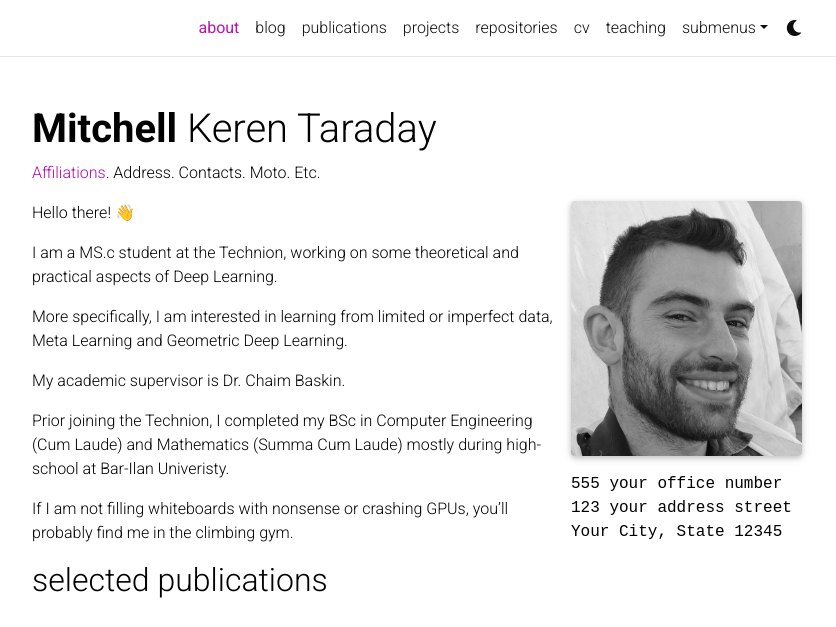
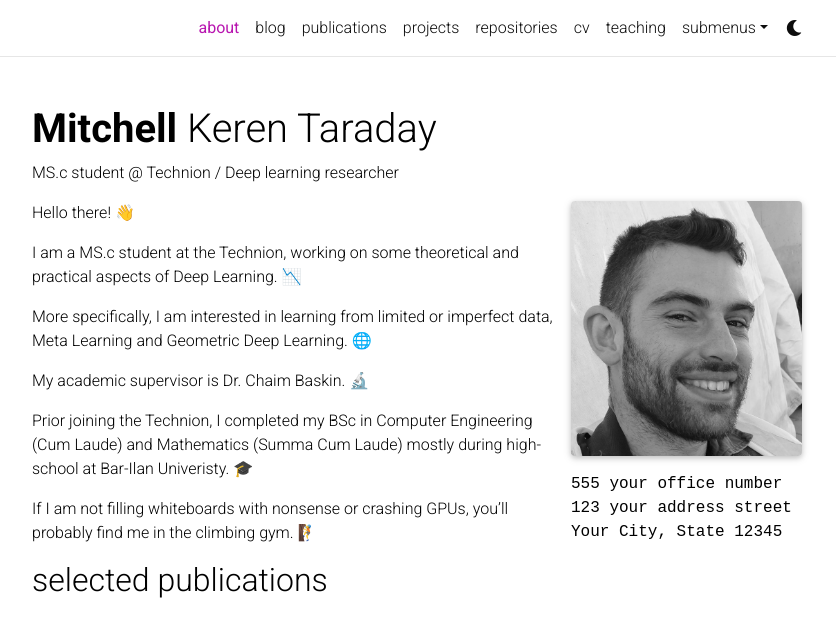
Before and after one commit to MitchellKT/MitchellKT.github.io, a Jekyll site: the page built from _pages/about.md, in a window 1280 px wide, cut to the strip 0-627 px from the top of the page. Shown: the whole strip, without its empty margins (223-1059 px from the left). Built offline with Jekyll 4.4.1, drawn with Linux system fonts in a browser that asks for light colours; full-size pictures stand in for the smaller copies a plugin makes; emoji names are drawn with the system emoji font; comment, search, counter and statistics services are not loaded; a style sheet for code colours, icons or effects is not loaded; some of the changed lines change nothing that is shown.

Commit message:
Update about.md

```diff
--- a/_pages/about.md
+++ b/_pages/about.md
@@ -2,7 +2,7 @@
 layout: about
 title: about
 permalink: /
-subtitle: <a href='#'>Affiliations</a>. Address. Contacts. Moto. Etc.
+subtitle: MS.c student @ Technion / Deep learning researcher
 
 profile:
   align: right
@@ -21,15 +21,15 @@ social: true  # includes social icons at the bottom of the page
 
 Hello there! :wave:
 
-I am a MS.c student at the Technion, working on some theoretical and practical aspects of Deep Learning.
+I am a MS.c student at the Technion, working on some theoretical and practical aspects of Deep Learning. :chart_with_downwards_trend:
 
-More specifically, I am interested in learning from limited or imperfect data, Meta Learning and Geometric Deep Learning.
+More specifically, I am interested in learning from limited or imperfect data, Meta Learning and Geometric Deep Learning. :globe_with_meridians:
 
-My academic supervisor is Dr. Chaim Baskin.
+My academic supervisor is Dr. Chaim Baskin. :microscope:
 
-Prior joining the Technion, I completed my BSc in Computer Engineering (Cum Laude) and Mathematics (Summa Cum Laude) mostly during high-school at Bar-Ilan Univeristy.
+Prior joining the Technion, I completed my BSc in Computer Engineering (Cum Laude) and Mathematics (Summa Cum Laude) mostly during high-school at Bar-Ilan Univeristy. :mortar_board:
 
-If I am not filling whiteboards with nonsense or crashing GPUs, you'll probably find me in the climbing gym.
+If I am not filling whiteboards with nonsense or crashing GPUs, you'll probably find me in the climbing gym. :climbing:
 
 <!--
 Write your biography here. Tell the world about yourself. Link to your favorite [subreddit](http://reddit.com). You can put a picture in, too. The code is already in, just name your picture `prof_pic.jpg` and put it in the `img/` folder.
```
